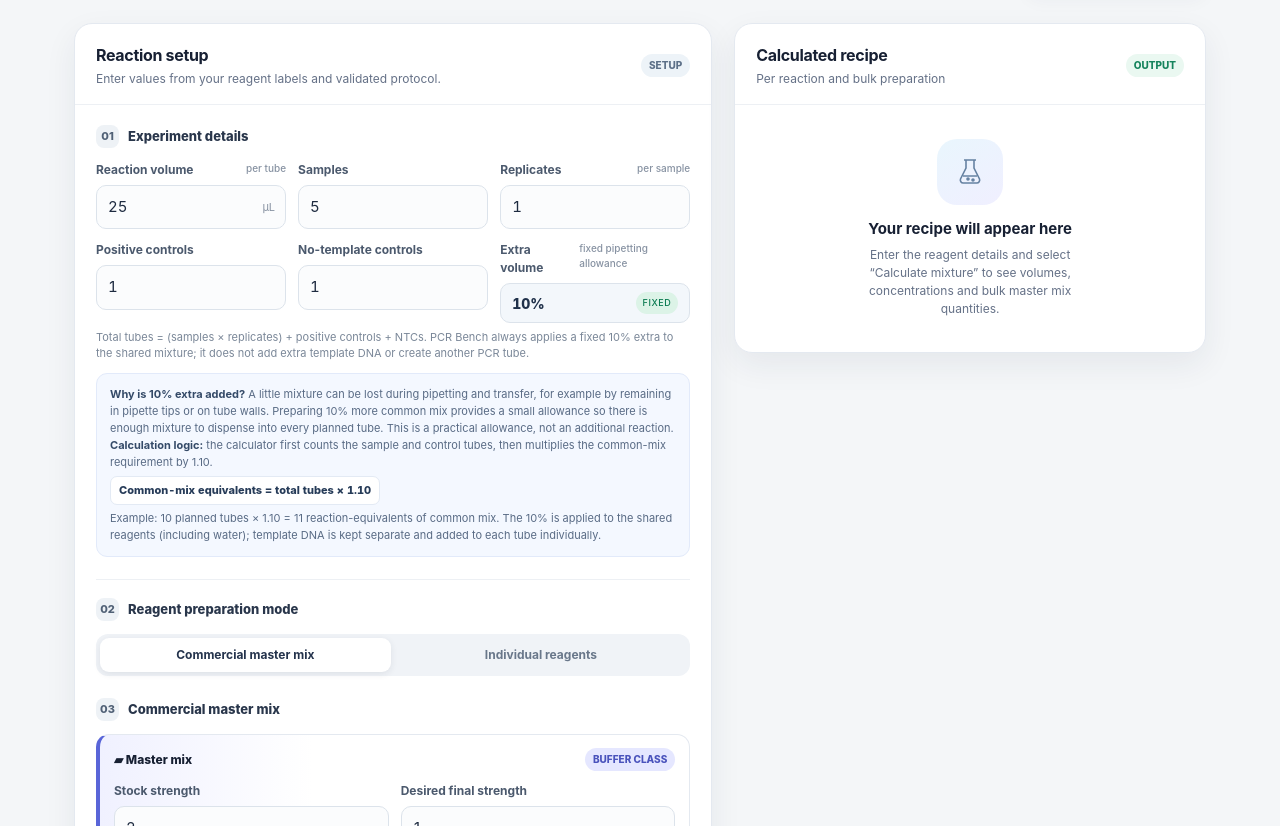
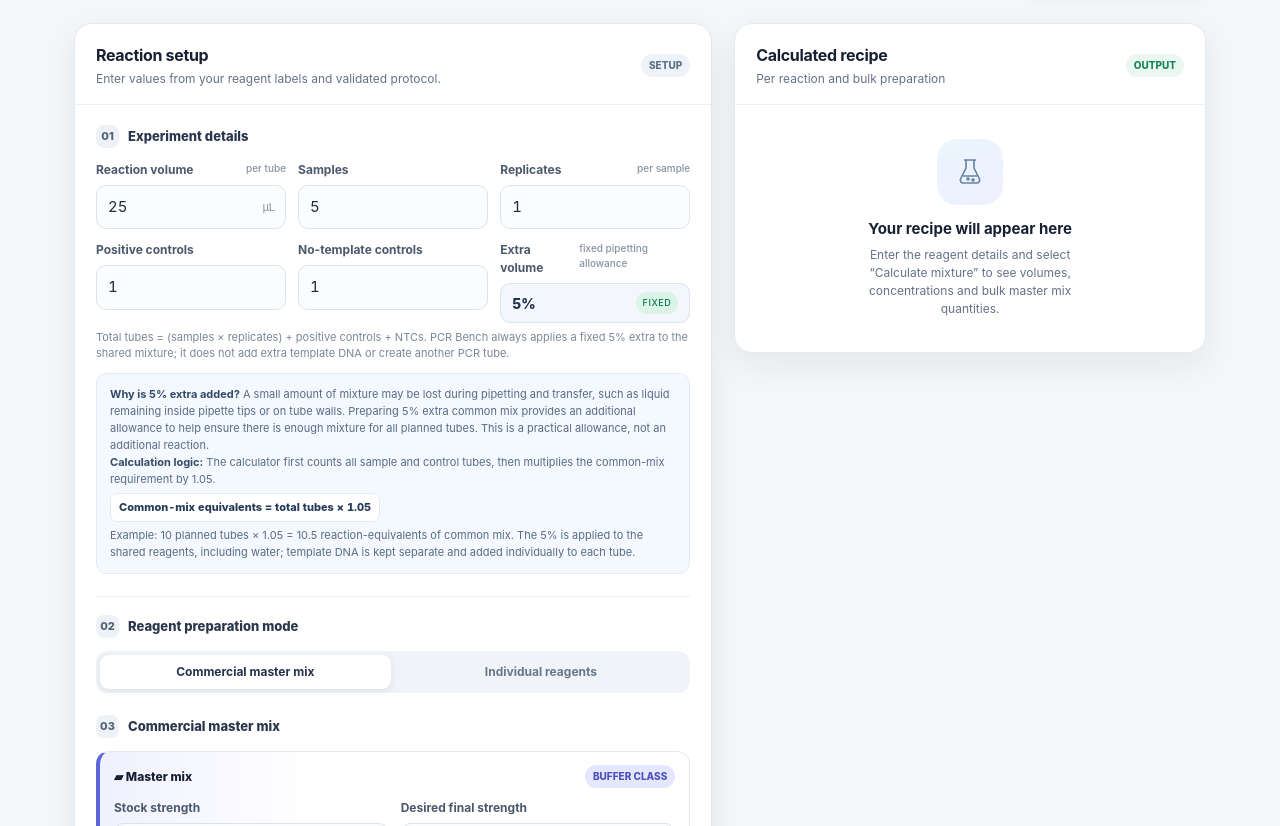
Before and after one commit to subhashishsarma98-sudo/PCR_BENCH, a plain HTML site: page index.html in a window 1280 px wide. Shown: the part 274-1100 px from the top of the page. Drawn offline with Linux system fonts and the light colour scheme.

Commit message:
Change fixed pipetting allowance from 10% to 5%
Updated the fixed pipetting allowance from 10% to 5% in the HTML and JavaScript logic. Adjusted related explanations to reflect the new allowance.

```diff
--- a/index.html
+++ b/index.html
@@ -166,14 +166,21 @@
                 <div class="field"><label for="replicates">Replicates <small>per sample</small></label><input id="replicates" type="number" min="1" step="1" value="1"></div>
                 <div class="field"><label for="positiveControls">Positive controls</label><input id="positiveControls" type="number" min="0" step="1" value="1"></div>
                 <div class="field"><label for="ntcControls">No-template controls</label><input id="ntcControls" type="number" min="0" step="1" value="1"></div>
-                <div class="field"><label>Extra volume <small>fixed pipetting allowance</small></label><div class="fixed-value"><span>10%</span><small>FIXED</small></div></div>
+                <div class="field"><label>Extra volume <small>fixed pipetting allowance</small></label><div class="fixed-value"><span>5%</span><small>FIXED</small></div></div>
               </div>
-              <p class="hint">Total tubes = (samples × replicates) + positive controls + NTCs. PCR Bench always applies a fixed 10% extra to the shared mixture; it does not add extra template DNA or create another PCR tube.</p>
-              <div class="overage-explain"><strong>Why is 10% extra added?</strong> A little mixture can be lost during pipetting and transfer, for example by remaining in pipette tips or on tube walls. Preparing 10% more common mix provides a small allowance so there is enough mixture to dispense into every planned tube. This is a practical allowance, not an additional reaction.
-                <br><strong>Calculation logic:</strong> the calculator first counts the sample and control tubes, then multiplies the common-mix requirement by 1.10.
-                <br><span class="formula">Common-mix equivalents = total tubes × 1.10</span>
-                <br>Example: 10 planned tubes × 1.10 = 11 reaction-equivalents of common mix. The 10% is applied to the shared reagents (including water); template DNA is kept separate and added to each tube individually.
-              </div>
+             <p class="hint">Total tubes = (samples × replicates) + positive controls + NTCs. PCR Bench always applies a fixed 5% extra to the shared mixture; it does not add extra template DNA or create another PCR tube.</p>
+
+<div class="overage-explain">
+  <strong>Why is 5% extra added?</strong>
+  A small amount of mixture may be lost during pipetting and transfer, such as liquid remaining inside pipette tips or on tube walls. Preparing 5% extra common mix provides an additional allowance to help ensure there is enough mixture for all planned tubes. This is a practical allowance, not an additional reaction.
+
+  <br><strong>Calculation logic:</strong>
+  The calculator first counts all sample and control tubes, then multiplies the common-mix requirement by 1.05.
+
+  <br><span class="formula">Common-mix equivalents = total tubes × 1.05</span>
+
+  <br>Example: 10 planned tubes × 1.05 = 10.5 reaction-equivalents of common mix. The 5% is applied to the shared reagents, including water; template DNA is kept separate and added individually to each tube.
+</div>
             </div>
 
             <div class="divider"></div>
@@ -382,7 +389,7 @@
     const reps = num('replicates');
     const positives = num('positiveControls');
     const ntcs = num('ntcControls');
-    const overage = 10; // Fixed 10% pipetting allowance for the shared mix.
+    const overage = 5; // Fixed 10% pipetting allowance for the shared mix.
     if (!isPositive(rxn)) errors.push('Enter a positive final reaction volume in µL.');
     if (!Number.isInteger(samples) || samples < 0) errors.push('Number of samples must be a whole number (zero or greater).');
     if (!Number.isInteger(reps) || reps < 1) errors.push('Replicates per sample must be a whole number of at least 1.');
```
